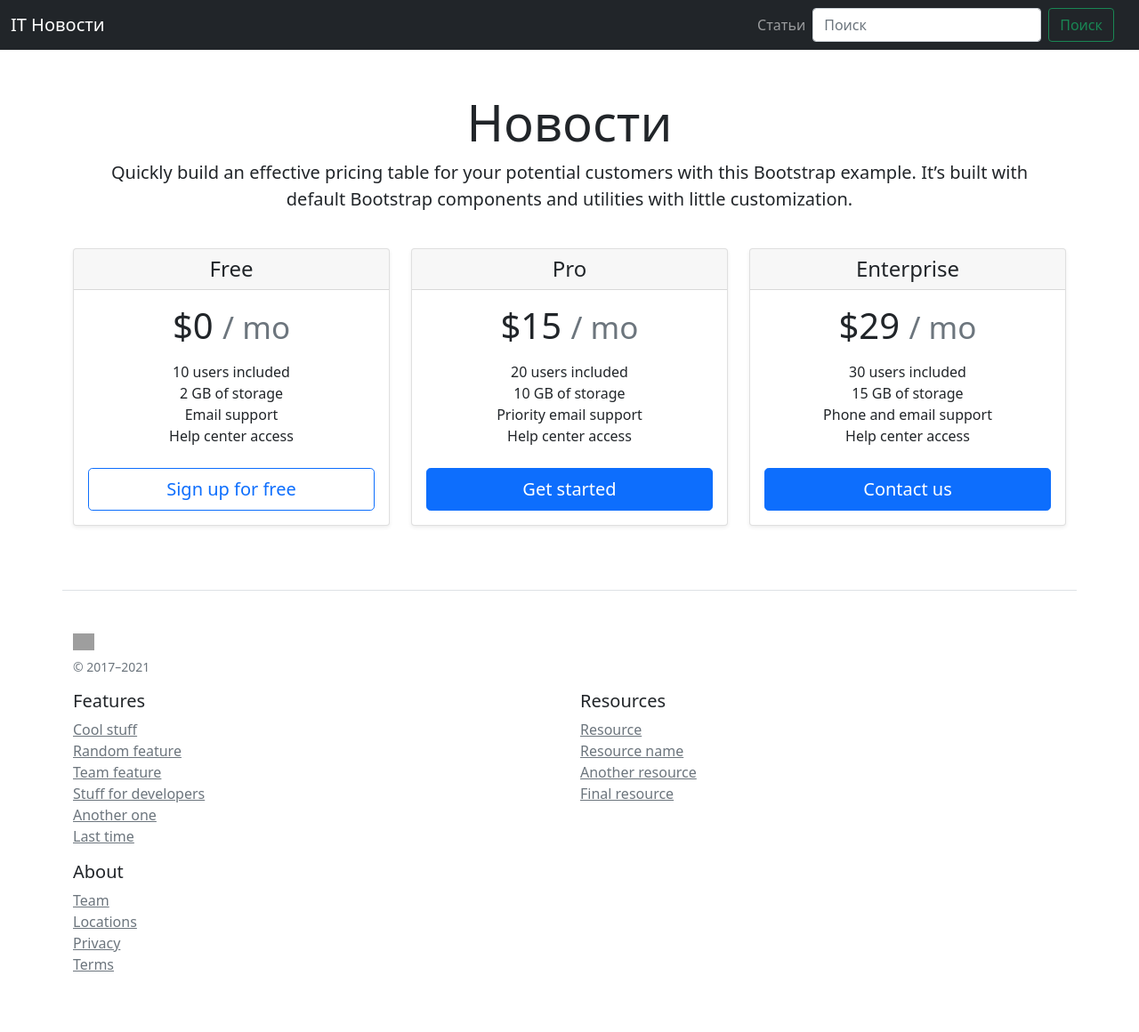
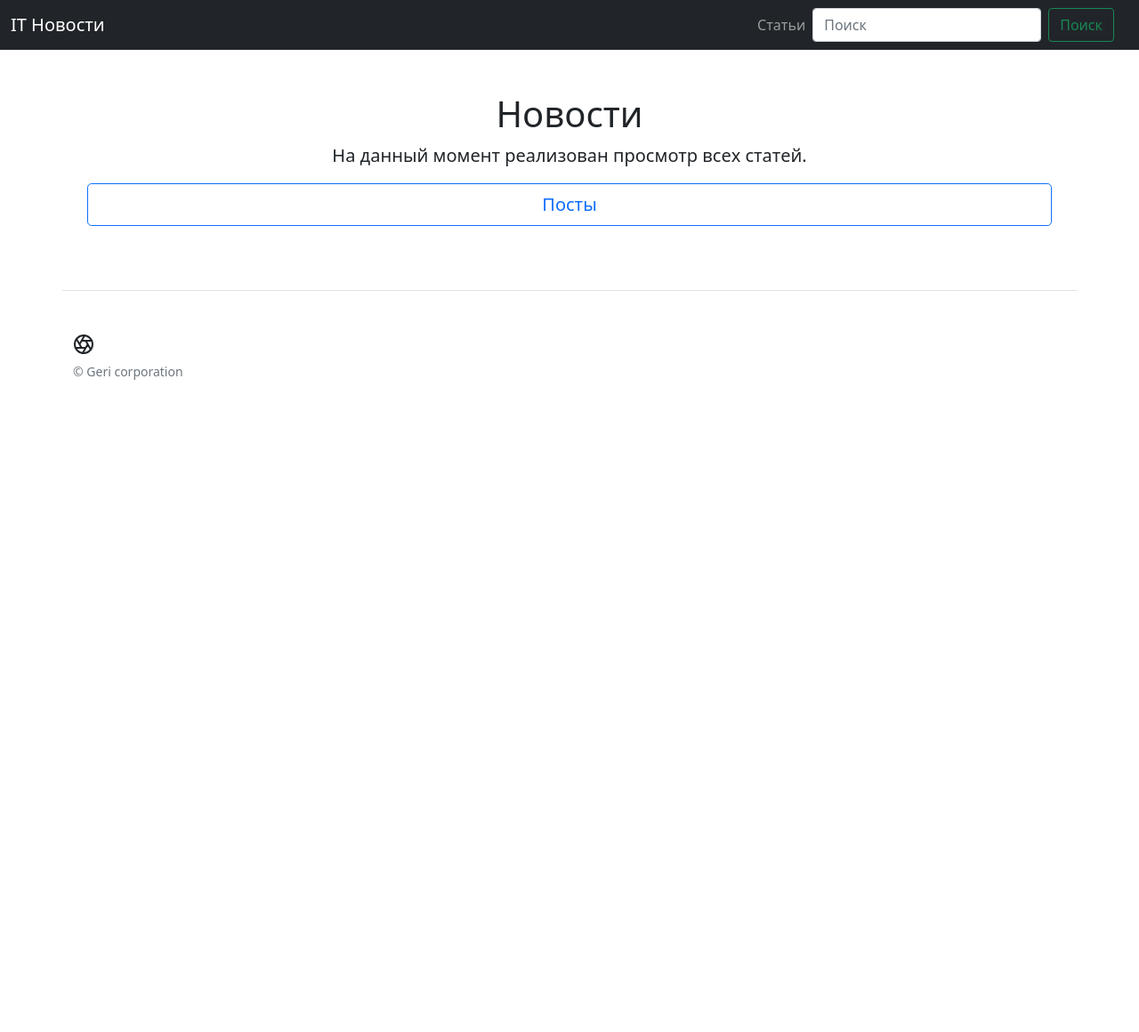
Before and after one commit to MR-Geri/news_collector, a Flask app: page / in a window 1280 px wide. Shown: the whole page at 89% size. After the commit the page ends 427 px from the top, so only its background shows below. Run offline with Flask 2, Linux system fonts and the light colour scheme; grey boxes are pictures that could not be loaded.

Commit message:
Настройки html

```diff
--- a/app.py
+++ b/app.py
@@ -38,7 +38,6 @@ def posts():
         search = request.form['search']
     else:
         search = request.args.get('search', None, type=str)
-    print(search)
     if search:
         articles = Article.query.filter(
             Article.title.like(f'%{search}%') | Article.intro.like(f'%{search}%') | Article.text.like(f'%{search}%') |
--- a/templates/base.html
+++ b/templates/base.html
@@ -34,37 +34,13 @@
 <footer class="container pt-4 my-md-5 pt-md-5 border-top">
 	<div class="row">
 		<div class="col-12 col-md">
-			<img class="mb-2" src="/docs/5.0/assets/brand/bootstrap-logo.svg" alt="" width="24" height="19">
-			<small class="d-block mb-3 text-muted">© 2017–2021</small>
-		</div>
-		<div class="col-6 col-md">
-			<h5>Features</h5>
-			<ul class="list-unstyled text-small">
-				<li><a class="link-secondary" href="#">Cool stuff</a></li>
-				<li><a class="link-secondary" href="#">Random feature</a></li>
-				<li><a class="link-secondary" href="#">Team feature</a></li>
-				<li><a class="link-secondary" href="#">Stuff for developers</a></li>
-				<li><a class="link-secondary" href="#">Another one</a></li>
-				<li><a class="link-secondary" href="#">Last time</a></li>
-			</ul>
-		</div>
-		<div class="col-6 col-md">
-			<h5>Resources</h5>
-			<ul class="list-unstyled text-small">
-				<li><a class="link-secondary" href="#">Resource</a></li>
-				<li><a class="link-secondary" href="#">Resource name</a></li>
-				<li><a class="link-secondary" href="#">Another resource</a></li>
-				<li><a class="link-secondary" href="#">Final resource</a></li>
-			</ul>
-		</div>
-		<div class="col-6 col-md">
-			<h5>About</h5>
-			<ul class="list-unstyled text-small">
-				<li><a class="link-secondary" href="#">Team</a></li>
-				<li><a class="link-secondary" href="#">Locations</a></li>
-				<li><a class="link-secondary" href="#">Privacy</a></li>
-				<li><a class="link-secondary" href="#">Terms</a></li>
-			</ul>
+			<svg xmlns="http://www.w3.org/2000/svg" width="24" height="24" fill="none" stroke="currentColor"
+			     stroke-linecap="round" stroke-linejoin="round" stroke-width="2" class="d-block mb-2" role="img"
+			     viewBox="0 0 24 24" focusable="false"><title>Product</title>
+				<circle cx="12" cy="12" r="10"></circle>
+				<path d="M14.31 8l5.74 9.94M9.69 8h11.48M7.38 12l5.74-9.94M9.69 16L3.95 6.06M14.31 16H2.83m13.79-4l-5.74 9.94"></path>
+			</svg>
+			<small class="d-block mb-3 text-muted">© Geri corporation</small>
 		</div>
 	</div>
 </footer>
--- a/templates/index.html
+++ b/templates/index.html
@@ -6,62 +6,9 @@
 {% block body %}
 	<main class="container">
 		<div class="pricing-header px-3 py-3 pt-md-5 pb-md-4 mx-auto text-center">
-			<h1 class="display-4">Новости</h1>
-			<p class="lead">Quickly build an effective pricing table for your potential customers with this Bootstrap
-				example. It’s built with default Bootstrap components and utilities with little customization.</p>
-		</div>
-		<div class="row row-cols-1 row-cols-md-3 mb-3 text-center">
-			<div class="col">
-				<div class="card mb-4 shadow-sm">
-					<div class="card-header">
-						<h4 class="my-0 fw-normal">Free</h4>
-					</div>
-					<div class="card-body">
-						<h1 class="card-title pricing-card-title">$0 <small class="text-muted">/ mo</small></h1>
-						<ul class="list-unstyled mt-3 mb-4">
-							<li>10 users included</li>
-							<li>2 GB of storage</li>
-							<li>Email support</li>
-							<li>Help center access</li>
-						</ul>
-						<button type="button" class="w-100 btn btn-lg btn-outline-primary">Sign up for free</button>
-					</div>
-				</div>
-			</div>
-			<div class="col">
-				<div class="card mb-4 shadow-sm">
-					<div class="card-header">
-						<h4 class="my-0 fw-normal">Pro</h4>
-					</div>
-					<div class="card-body">
-						<h1 class="card-title pricing-card-title">$15 <small class="text-muted">/ mo</small></h1>
-						<ul class="list-unstyled mt-3 mb-4">
-							<li>20 users included</li>
-							<li>10 GB of storage</li>
-							<li>Priority email support</li>
-							<li>Help center access</li>
-						</ul>
-						<button type="button" class="w-100 btn btn-lg btn-primary">Get started</button>
-					</div>
-				</div>
-			</div>
-			<div class="col">
-				<div class="card mb-4 shadow-sm">
-					<div class="card-header">
-						<h4 class="my-0 fw-normal">Enterprise</h4>
-					</div>
-					<div class="card-body">
-						<h1 class="card-title pricing-card-title">$29 <small class="text-muted">/ mo</small></h1>
-						<ul class="list-unstyled mt-3 mb-4">
-							<li>30 users included</li>
-							<li>15 GB of storage</li>
-							<li>Phone and email support</li>
-							<li>Help center access</li>
-						</ul>
-						<button type="button" class="w-100 btn btn-lg btn-primary">Contact us</button>
-					</div>
-				</div>
-			</div>
+			<h1 class="text-center">Новости</h1>
+			<p class="lead">На данный момент реализован просмотр всех статей.</p>
+			<a href="/posts" class="w-100 btn btn-lg btn-outline-primary">Посты</a>
 		</div>
 	</main>
 {% endblock %}
--- a/templates/post_detail.html
+++ b/templates/post_detail.html
@@ -13,7 +13,7 @@
 				<img src="{{ img }}" class="rounded mx-auto d-block mt-3">
 			{% endfor %}
 			<p>{{ article.date }}</p>
-			<a href="/posts" class="btn btn-warning">Назад</a>
+			<a href="/posts" class="btn btn-warning">На главную</a>
 		</div>
 	</div>
 {% endblock %}
--- a/templates/posts.html
+++ b/templates/posts.html
@@ -6,13 +6,13 @@
 
 {% block body %}
 	<div class="container mt-5">
-		<h1>Все статьи</h1>
+		<h1 class="text-center">Все статьи</h1>
 		{% for el in articles %}
 			<div class="alert alert-info">
 				<h2>{{ el.title }}</h2>
 				<p>{{ el.intro }}</p>
 				<p>{{ el.date }}</p>
-				<a href="/posts/{{ el.id }}" class="btn btn-warning">Детальнее</a>
+				<a href="/posts/{{ el.id }}" class="btn btn-warning" target="_blank">Детальнее</a>
 			</div>
 		{% endfor %}
 	</div>
```
Also changed, not shown: posts/all.json (deleted, +0 -1 lines), posts.sqlite.
